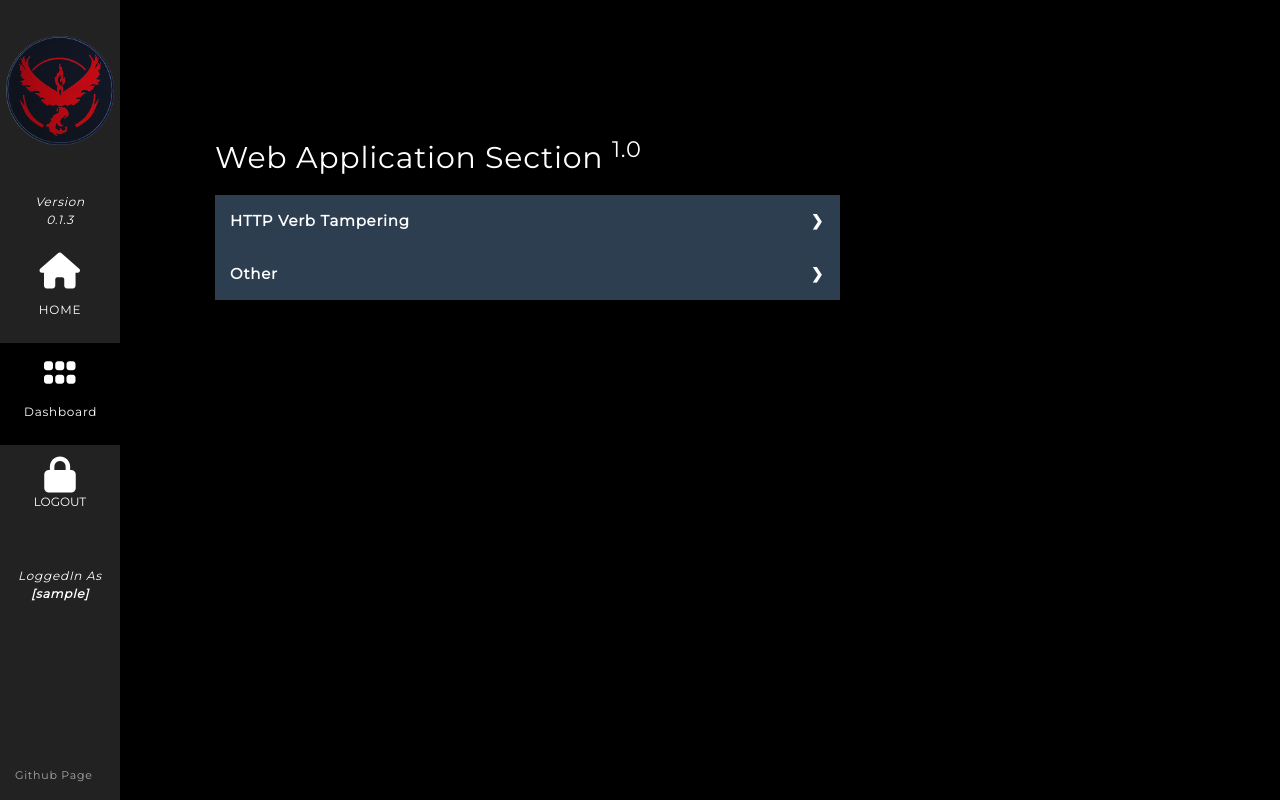
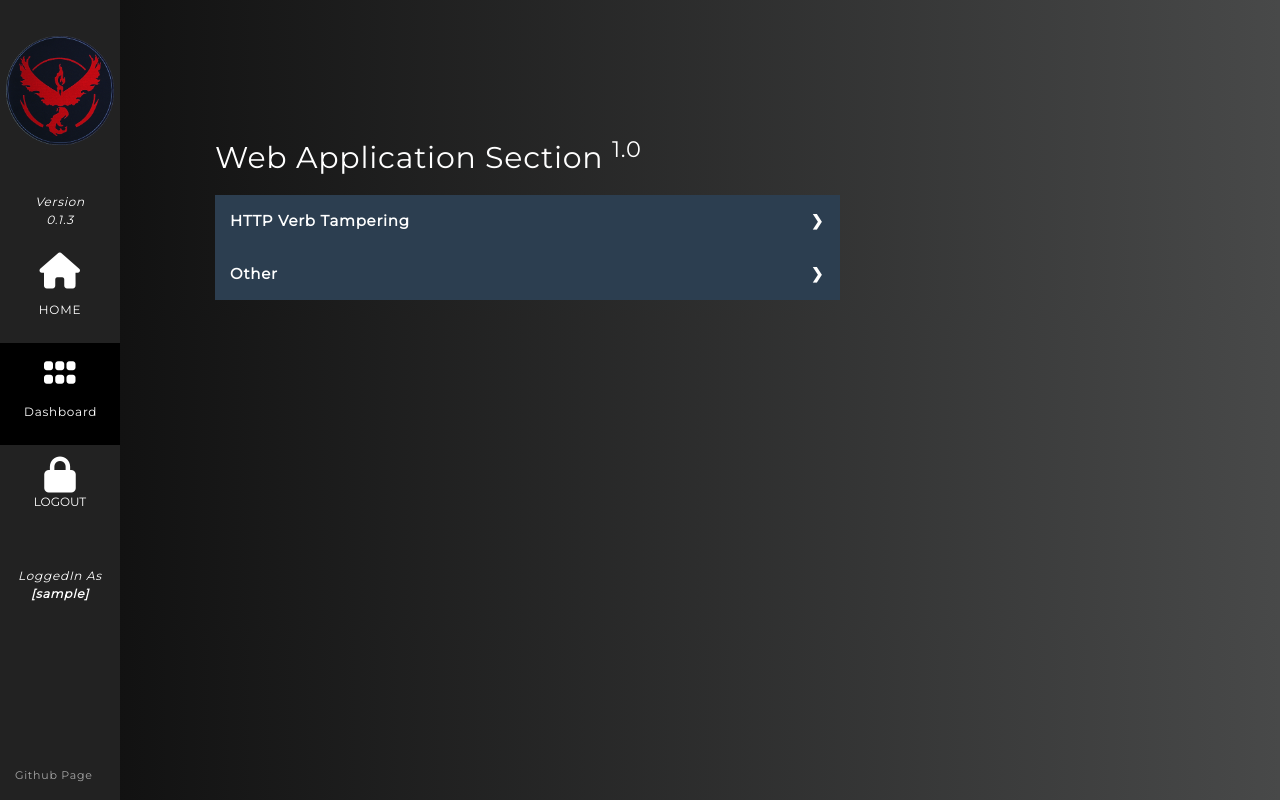
Before and after one commit to signorrayan/RedTeam_toolkit, a Django app: page /webapp/ in a window 1280 px wide. Run offline with Django 3.2, Linux system fonts and the light colour scheme; the visitor is signed in with stand-in values (Sample User, id 1); some libraries are stand-ins or nearby versions.

```diff
--- a/toolkit/scripts/verbtampering.py
+++ b/toolkit/scripts/verbtampering.py
@@ -210,7 +210,7 @@ def test_method(method, target_url, proxies, cookies, result):
             proxies=proxies,
             cookies=cookies,
             # allow_redirects=options.redirect,
-            stream=False,  # this is to prevent the download of huge files, focus on the request, not on the data
+            stream=False,  # If True, this is to prevent the download of huge files, focus on the request, not on the data
         )
     except requests.exceptions.ProxyError:
         # logger.error("Invalid proxy specified ")
--- a/toolkit/static/toolkit/css/verbtampertable.css
+++ b/toolkit/static/toolkit/css/verbtampertable.css
@@ -46,7 +46,7 @@ td{
 @import url(https://fonts.googleapis.com/css?family=Roboto:400,500,300,700);
 body{
   background: -webkit-linear-gradient(left, #25c481, #25b7c4);
-  background: linear-gradient(to right, #262626, #9b0101);
+  background: linear-gradient(to right, #9b0101, #0c0c0c);
   font-family: 'Roboto', sans-serif;
 }
 section{
--- a/toolkit/static/toolkit/css/webapp_menu.css
+++ b/toolkit/static/toolkit/css/webapp_menu.css
@@ -1,8 +1,15 @@
+@import url(https://fonts.googleapis.com/css?family=Roboto:400,500,300,700);
 body {
 	margin-left: -15px;
 	color: #2c3e50;
-	background: #ecf0f1;
+	background: -webkit-linear-gradient(left, #25c481, #25b7c4);
+	background: linear-gradient(to right, #0c0c0c, #484949);
+  	font-family: 'Roboto', sans-serif;
 	padding: 0 1em 1em;
+}
+section{
+  margin-left: 300px;
+  margin-right: 200px;
 }
 
 h1 {
@@ -38,7 +45,6 @@ input {
 .tabs {
 	border-radius: 8px;
 	overflow: hidden;
-	box-shadow: 0 4px 4px -2px rgba(0, 0, 0, 0.5);
 }
 
 .tab {
--- a/toolkit/templates/toolkit/dashboard.html
+++ b/toolkit/templates/toolkit/dashboard.html
@@ -56,7 +56,7 @@
 </nav>
 <div class="w3-padding-large" id="main">
   <!-- Header/Home -->
-  <header class="w3-container w3-padding-32 w3-center w3-black" id="home">
+  <header class="w3-container w3-padding-32 w3-center" id="home">
     <h1 class="w3-jumbo"><span class="w3-hide-small">[ RED-TEAM TOOLKIT ]</span></h1>
     <p></p>
 <br><br><br><br><br><br>
```
